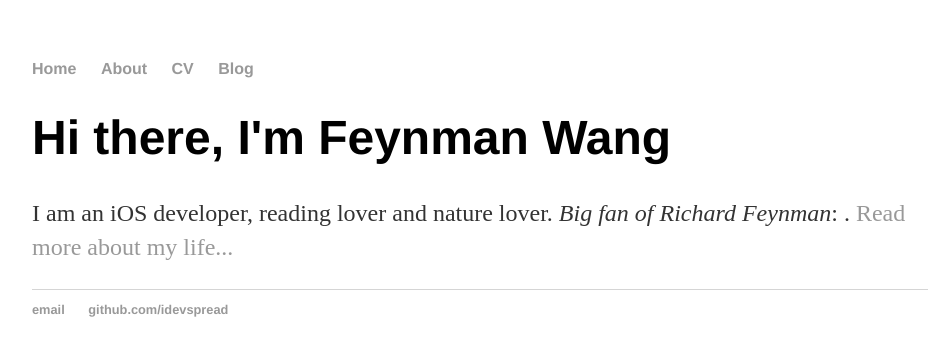
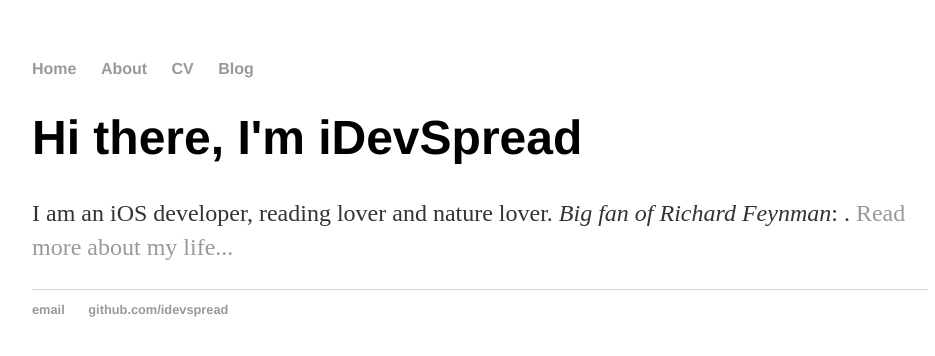
Before and after one commit to iDevSpread/iDevSpread, a Jekyll site: the page built from index.html, in a window 1280 px wide. Shown: the top 356 px of the page, without its empty margins (160-1095 px from the left). Built offline with Jekyll 4.4.1, drawn with Linux system fonts in a browser that asks for light colours.

Commit message:
Create index.html
Change the description

```diff
--- a/index.html
+++ b/index.html
@@ -3,6 +3,6 @@ layout: default
 title: iDevSpread
 ---
 <div class="blurb">
-	<h1>Hi there, I'm Feynman Wang</h1>
+	<h1>Hi there, I'm iDevSpread</h1>
 	<p>I am an iOS developer, reading lover and nature lover.  <em>Big fan of Richard Feynman</em>: . <a href="/about">Read more about my life...</a></p>
 </div><!-- /.blurb -->
```
